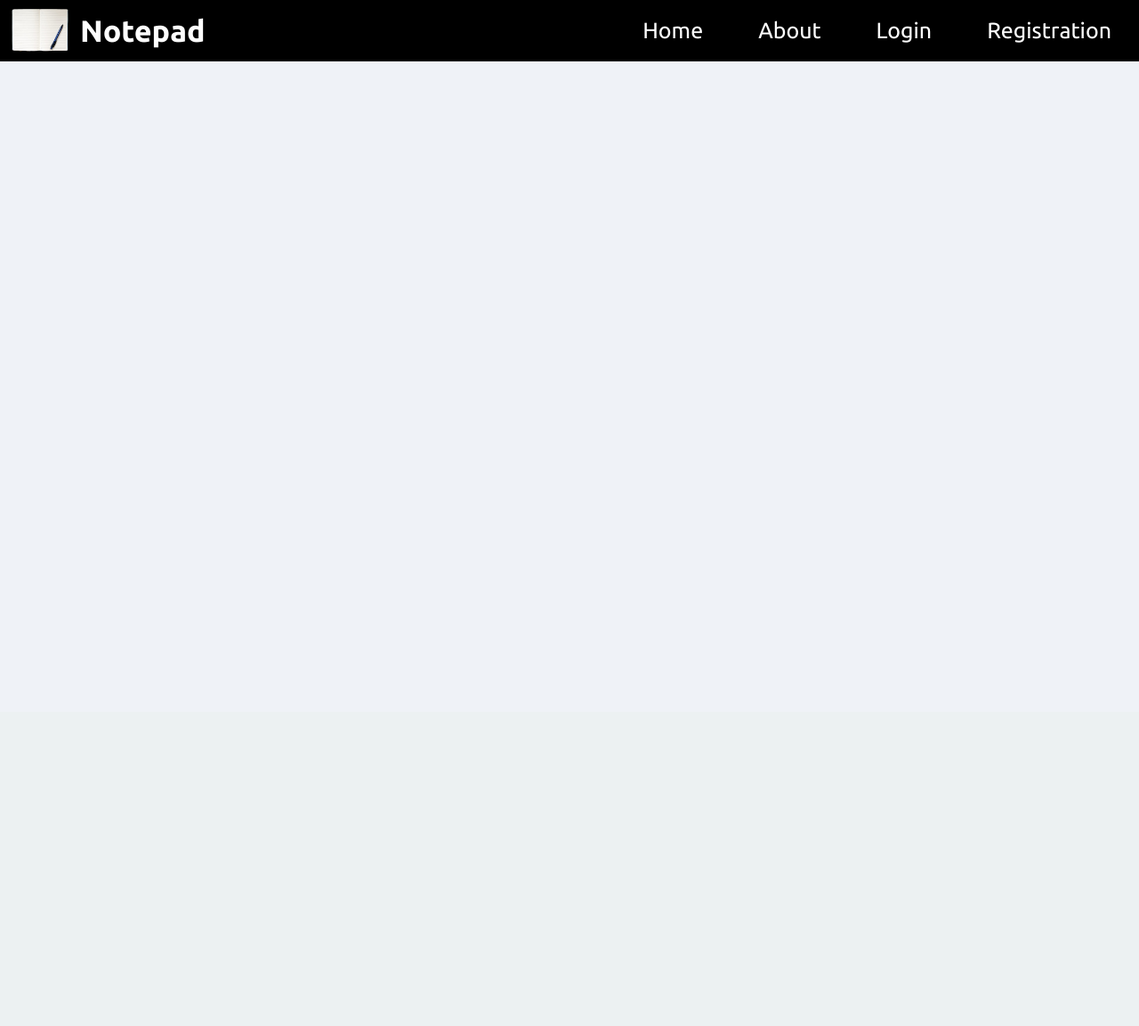
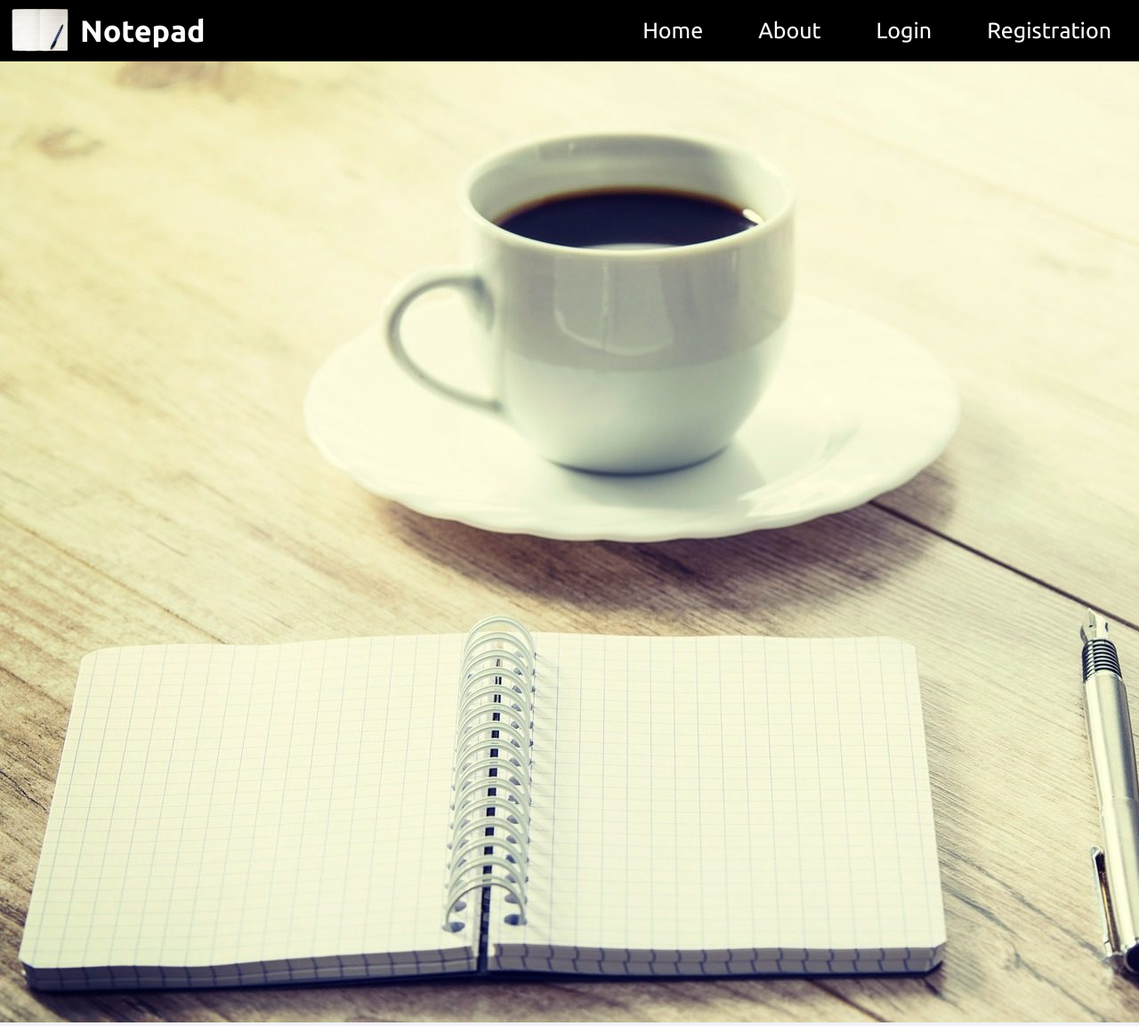
Before and after one commit to ilyadev750/my_notepad, a Django app: page / in a window 1280 px wide; the page is wider, and only the part inside the window is pictured. Shown: that part at 89% size. Before the commit the page ends 69 px from the top of that part, so only its background shows below. Run offline with Django 3.2, Linux system fonts and the light colour scheme.

Commit message:
working with images

```diff
--- a/note/static/note/css/first.css
+++ b/note/static/note/css/first.css
@@ -1,6 +1,8 @@
 body {
     background: #eff2f7;
+    height: 100%;
     margin: 0;
+    padding: 0;
   }
 
 .notepad-mini {
@@ -35,3 +37,11 @@ body {
   padding: 20px 31px;
   text-align: center;
 }
+
+.back-image {
+  height: 100%;
+  background-position: center;
+  background-repeat: no-repeat;
+  background-size: cover;
+  padding: 0;
+}
--- a/note/templates/note/first.html
+++ b/note/templates/note/first.html
@@ -21,19 +21,11 @@ Online-notepad
   <a href="#" class="split">Home</a>
 </div>
 
+<img class="back-image" src="{% static 'note/img/notepad_big.jpg' %}">
+
 {% endblock %}
 
 
-  <!-- <nav class="navbar-custom">
-    <ul>
-      <li><img class="notepad-mini" src="{% static 'note/img/updnotepad.png' %}"></li>
-      <li><span class="main-name">Notepad</span></li>
-      <li><a href="#" class="split">Home</a></li>
-      <li><a href="#" class="split">About</a></li>
-      <li><a href="#" class="split">Login</a></li>
-      <li><a href="#" class="split">Registration</a></li>
-    </ul>
-  </nav> -->
 
 
 <!--
```
Also changed, not shown: note/static/note/img/notepad_big.jpg (added).
